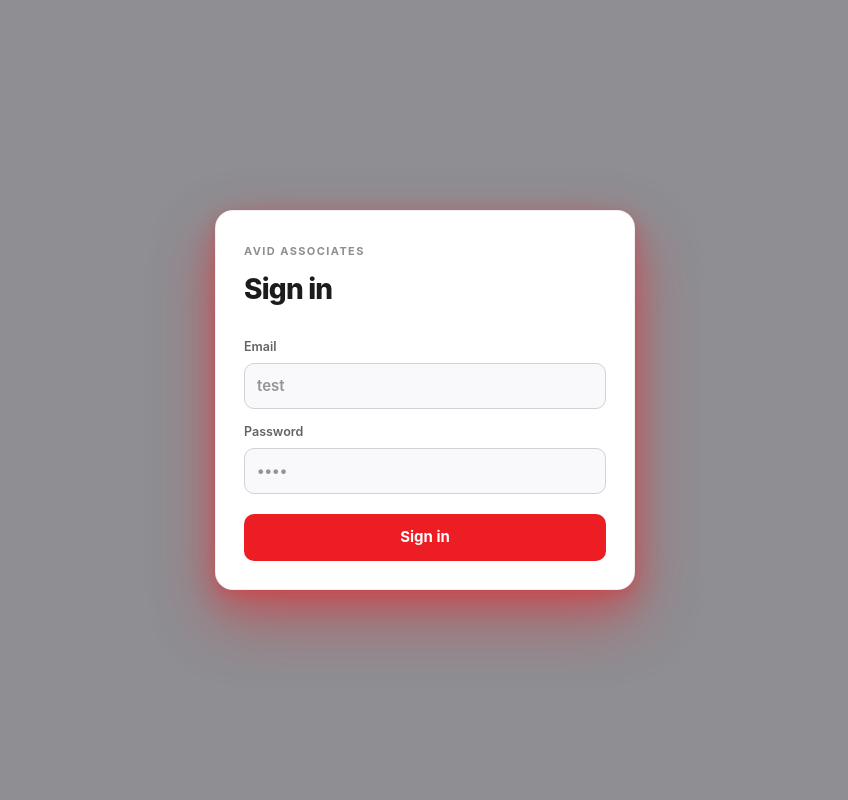
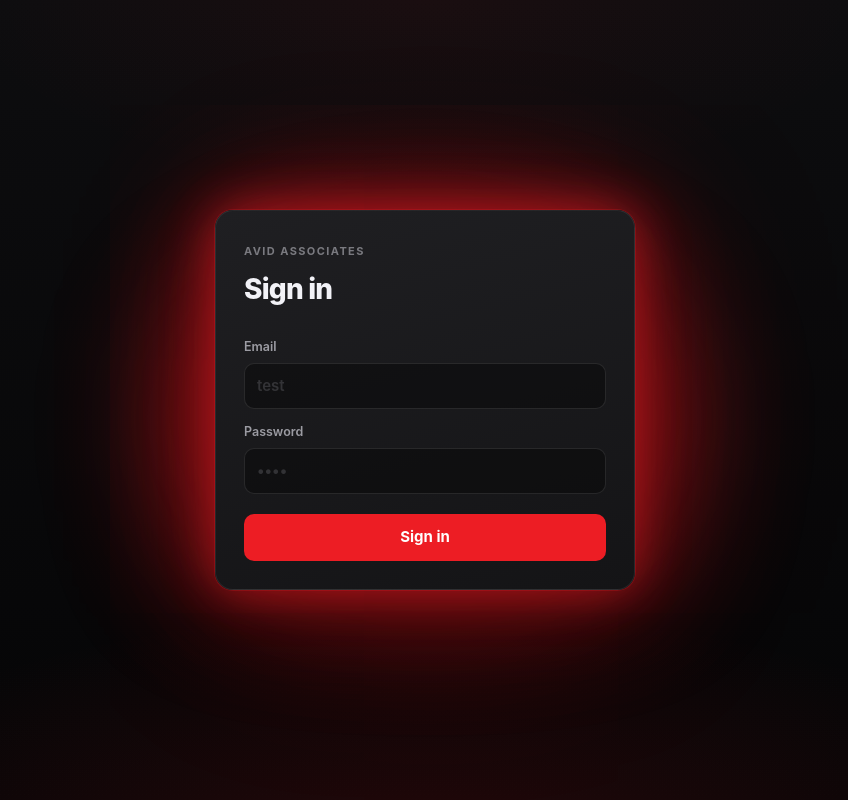
Before and after one commit to AvidAssociates/AvidSoftware, a Next.js app: page /login in a window 1280 px wide. Shown: the whole page, without its empty margins (215-1063 px from the left). Built offline with nearby package versions, Linux system fonts and the light colour scheme.

Commit message:
Dark login page with dramatic red glow shadow
- Replace grey background with deep dark gradient
- Add layered radial red glow behind the dialog with subtle pulse
- Style dialog and inputs for dark mode

Co-authored-by: AvidAssociates <AvidAssociates@users.noreply.github.com>

```diff
--- a/src/app/globals.css
+++ b/src/app/globals.css
@@ -415,25 +415,58 @@ select::-ms-expand {
   align-items: center;
   justify-content: center;
   padding: 24px;
-  background: #8e8e93;
+  background:
+    radial-gradient(ellipse 90% 55% at 50% 108%, rgba(237, 29, 36, 0.14) 0%, transparent 58%),
+    radial-gradient(ellipse 70% 45% at 50% 0%, rgba(237, 29, 36, 0.06) 0%, transparent 52%),
+    linear-gradient(180deg, #0d0d0f 0%, #050506 100%);
 }
 
 .login-dialog-shell {
+  position: relative;
   width: 100%;
   max-width: 420px;
 }
 
+.login-dialog-shell::before {
+  content: "";
+  position: absolute;
+  inset: -72px -96px;
+  background:
+    radial-gradient(ellipse 72% 58% at 50% 52%, rgba(237, 29, 36, 0.72) 0%, rgba(237, 29, 36, 0.38) 34%, transparent 72%),
+    radial-gradient(ellipse 100% 80% at 50% 58%, rgba(237, 29, 36, 0.28) 0%, transparent 68%);
+  filter: blur(52px);
+  opacity: 0.95;
+  z-index: 0;
+  pointer-events: none;
+  animation: loginGlowPulse 4.8s ease-in-out infinite;
+}
+
+.login-dialog-shell::after {
+  content: "";
+  position: absolute;
+  inset: -28px -36px;
+  border-radius: 28px;
+  background: radial-gradient(ellipse at center, rgba(237, 29, 36, 0.22) 0%, transparent 70%);
+  filter: blur(18px);
+  z-index: 0;
+  pointer-events: none;
+}
+
 .login-dialog {
   position: relative;
+  z-index: 1;
   width: 100%;
   padding: 32px 28px 28px;
   border-radius: 18px;
-  background: #ffffff;
-  border: 1px solid rgba(0, 0, 0, 0.06);
+  background: linear-gradient(165deg, #1f1f22 0%, #141416 100%);
+  border: 1px solid rgba(255, 255, 255, 0.08);
   box-shadow:
-    0 28px 64px rgba(237, 29, 36, 0.42),
-    0 12px 32px rgba(237, 29, 36, 0.28),
-    0 4px 12px rgba(237, 29, 36, 0.18);
+    0 0 0 1px rgba(237, 29, 36, 0.22),
+    0 0 48px rgba(237, 29, 36, 0.55),
+    0 0 96px rgba(237, 29, 36, 0.42),
+    0 0 160px rgba(237, 29, 36, 0.28),
+    0 0 240px rgba(237, 29, 36, 0.14),
+    0 28px 72px rgba(0, 0, 0, 0.72);
 }
 
 .login-dialog-enter {
@@ -451,23 +484,39 @@ select::-ms-expand {
   }
 }
 
+@keyframes loginGlowPulse {
+  0%,
+  100% {
+    opacity: 0.88;
+    transform: scale(1);
+  }
+  50% {
+    opacity: 1;
+    transform: scale(1.04);
+  }
+}
+
 .login-input {
   width: 100%;
   padding: 11px 12px;
-  border: 1px solid #d1d1d6;
+  border: 1px solid rgba(255, 255, 255, 0.1);
   border-radius: 10px;
   font-size: 15px;
   font-family: inherit;
-  color: #1c1c1e;
-  background: #f9f9fb;
+  color: #f2f2f7;
+  background: rgba(0, 0, 0, 0.35);
   outline: none;
-  transition: border-color 0.15s ease, box-shadow 0.15s ease;
+  transition: border-color 0.15s ease, box-shadow 0.15s ease, background 0.15s ease;
+}
+
+.login-input::placeholder {
+  color: rgba(235, 235, 245, 0.35);
 }
 
 .login-input:focus {
-  border-color: #ed1d24;
-  box-shadow: 0 0 0 3px rgba(237, 29, 36, 0.14);
-  background: #fff;
+  border-color: rgba(237, 29, 36, 0.75);
+  box-shadow: 0 0 0 3px rgba(237, 29, 36, 0.22), 0 0 24px rgba(237, 29, 36, 0.18);
+  background: rgba(0, 0, 0, 0.5);
 }
 
 .login-submit {
--- a/src/app/login/page.tsx
+++ b/src/app/login/page.tsx
@@ -43,8 +43,8 @@ function LoginForm() {
       <div className="login-dialog-shell">
         <div className="login-dialog login-dialog-enter">
           <div style={{ marginBottom: 28 }}>
-            <div style={{ fontSize: 11, fontWeight: 700, letterSpacing: 1.4, color: "#8E8E93", marginBottom: 8 }}>AVID ASSOCIATES</div>
-            <h1 style={{ margin: 0, fontSize: 28, fontWeight: 800, letterSpacing: -0.8, color: "#1C1C1E", fontFamily: FONT }}>Sign in</h1>
+            <div style={{ fontSize: 11, fontWeight: 700, letterSpacing: 1.4, color: "rgba(235, 235, 245, 0.45)", marginBottom: 8 }}>AVID ASSOCIATES</div>
+            <h1 style={{ margin: 0, fontSize: 28, fontWeight: 800, letterSpacing: -0.8, color: "#F2F2F7", fontFamily: FONT }}>Sign in</h1>
           </div>
 
           <form onSubmit={onSubmit} style={{ display: "flex", flexDirection: "column", gap: 14 }}>
@@ -93,7 +93,7 @@ const labelStyle: CSSProperties = {
   gap: 6,
   fontSize: 12.5,
   fontWeight: 600,
-  color: "#636366",
+  color: "rgba(235, 235, 245, 0.62)",
   fontFamily: FONT,
 };
 
```
